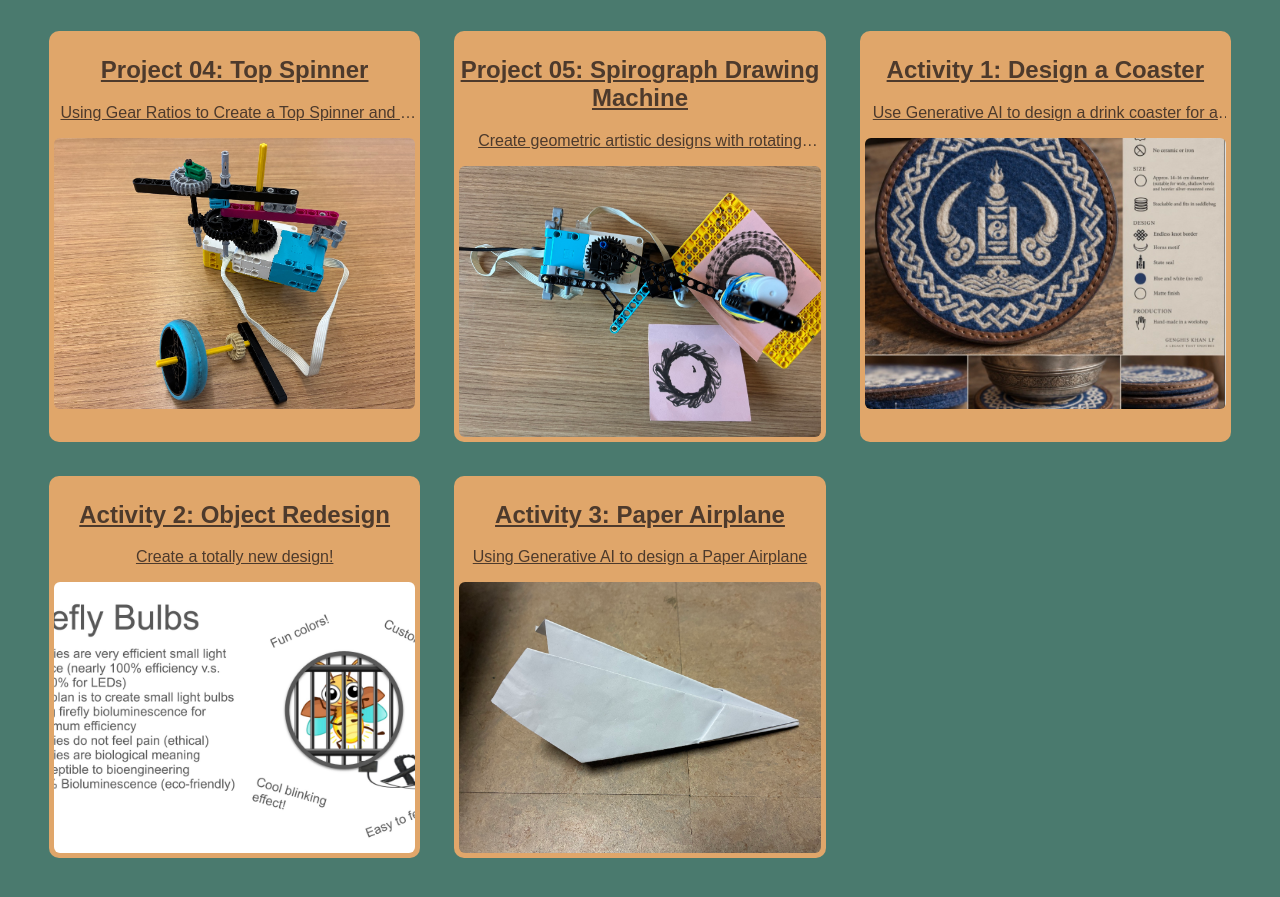
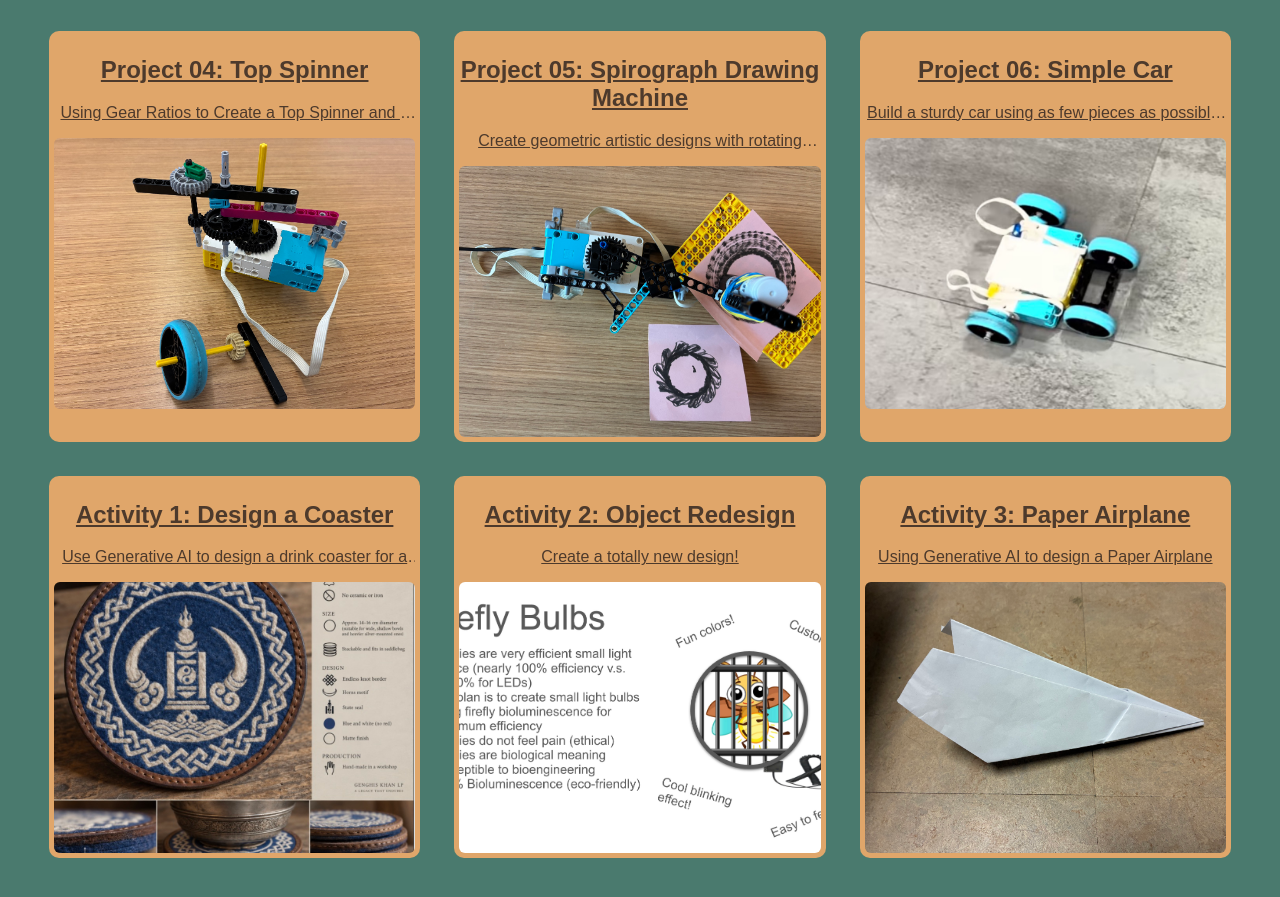
Before and after one commit to joo-eng/DanielJooPortfolioEN1, a plain HTML site: page index.html in a window 1280 px wide. Shown: the part 1419-2316 px from the top of the page. Drawn offline with Linux system fonts and the light colour scheme.

Commit message:
Add simple car image to main page

```diff
--- a/index.html
+++ b/index.html
@@ -93,6 +93,15 @@
 
         <!-- PROJECT -->
         <article class="project-card">
+            <a href="./project06.html" class="project-link">
+                <h2 class="project-title">Project 06: Simple Car</h2>
+                <p class="project-desc">Build a sturdy car using as few pieces as possible. It should be able to drive forward, backward, and spin.</p>
+                <img src="./images/simplecar.jpg" class="project-img" alt="Simple car project image">
+            </a>
+        </article>
+
+        <!-- PROJECT -->
+        <article class="project-card">
             <a href="./activity01.html" class="project-link">
                 <h2 class="project-title">Activity 1: Design a Coaster</h2>
                 <p class="project-desc">Use Generative AI to design a drink coaster for a client.</p>
```
